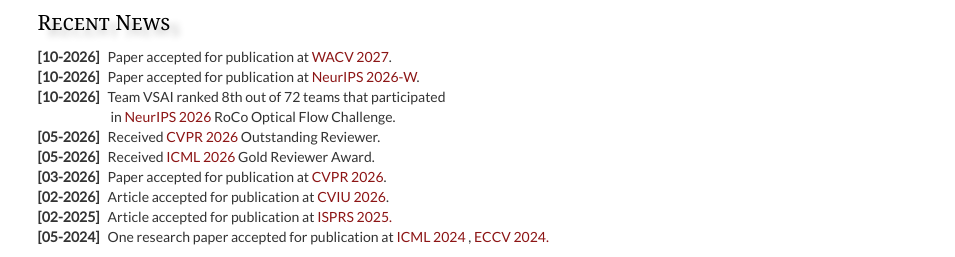
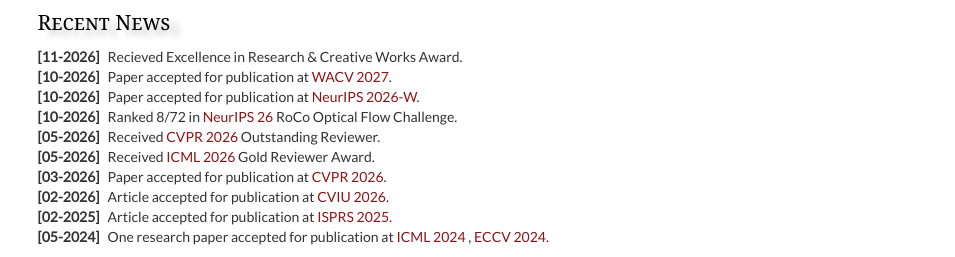
Before and after one commit to suryanshkumar/suryanshkumar.github.io, a plain HTML site: page index.html in a window 1280 px wide. Shown: the part 263-520 px from the top of the page, 325-1280 px from the left. Drawn offline with nearby package versions, Linux system fonts and the light colour scheme.

Commit message:
recent news added

```diff
--- a/index.html
+++ b/index.html
@@ -78,6 +78,12 @@
                 </p>
 
                 <div class="row">
+                  <div class="col-sm-12"><strong>[11-2026]</strong>&nbsp;&nbsp;
+                    Recieved Excellence in Research & Creative Works Award.
+                  </div>
+                </div>
+
+                <div class="row">
                   <div class="col-sm-12"><strong>[10-2026]</strong>&nbsp;&nbsp;
                     Paper accepted for publication at <a href="https://wacv.thecvf.com/">WACV 2027</a>.
                   </div>
@@ -91,7 +97,7 @@
 
                 <div class="row">
                   <div class="col-sm-12"><strong>[10-2026]</strong>&nbsp;&nbsp;
-                    Team VSAI ranked 8th out of 72 teams that participated <br/> &nbsp;&nbsp; &nbsp;&nbsp; &nbsp;&nbsp; &nbsp;&nbsp; &nbsp;&nbsp; &nbsp;&nbsp; &nbsp;&nbsp; &nbsp;&nbsp; &nbsp;&nbsp; in <a href="https://neurips.cc/"> NeurIPS 2026 </a> RoCo Optical Flow Challenge.
+                    Ranked 8/72 in <a href="https://neurips.cc/"> NeurIPS 26 </a> RoCo Optical Flow Challenge.
                 </div>
               </div>
 
```
